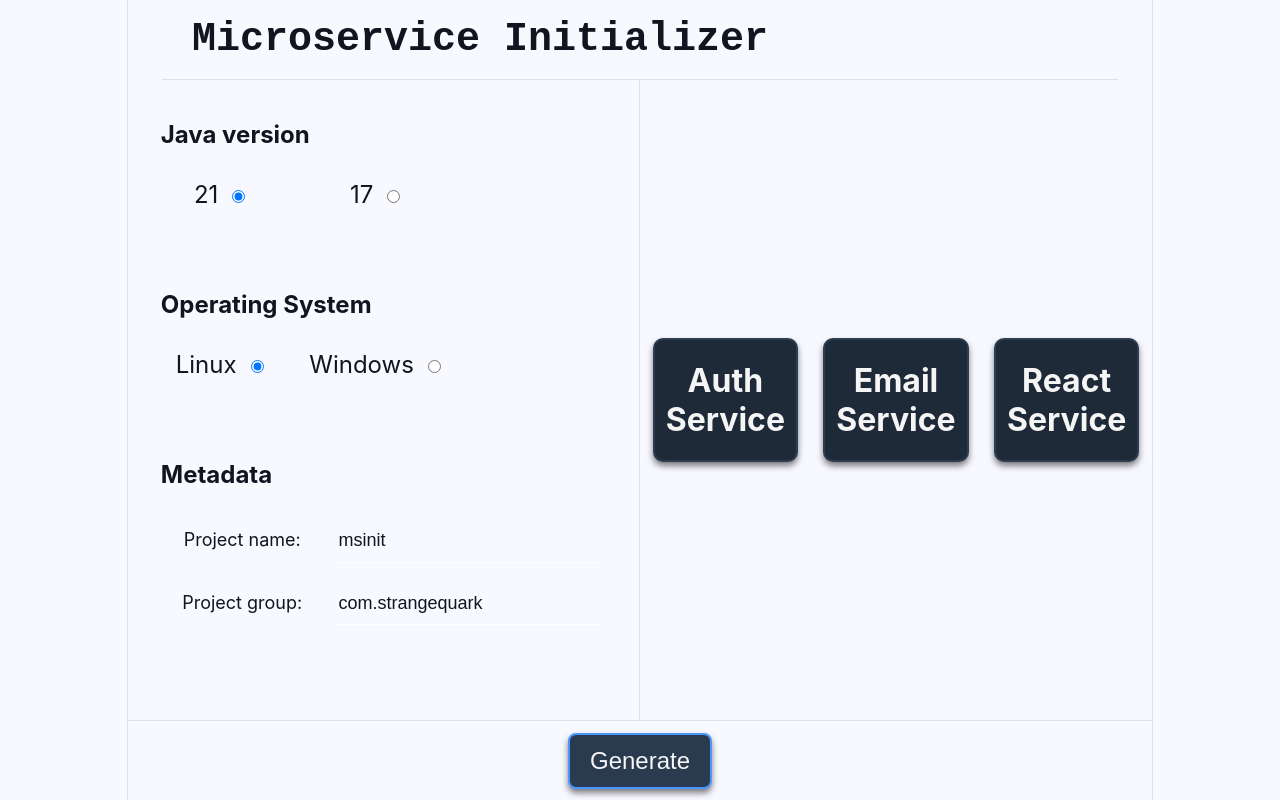
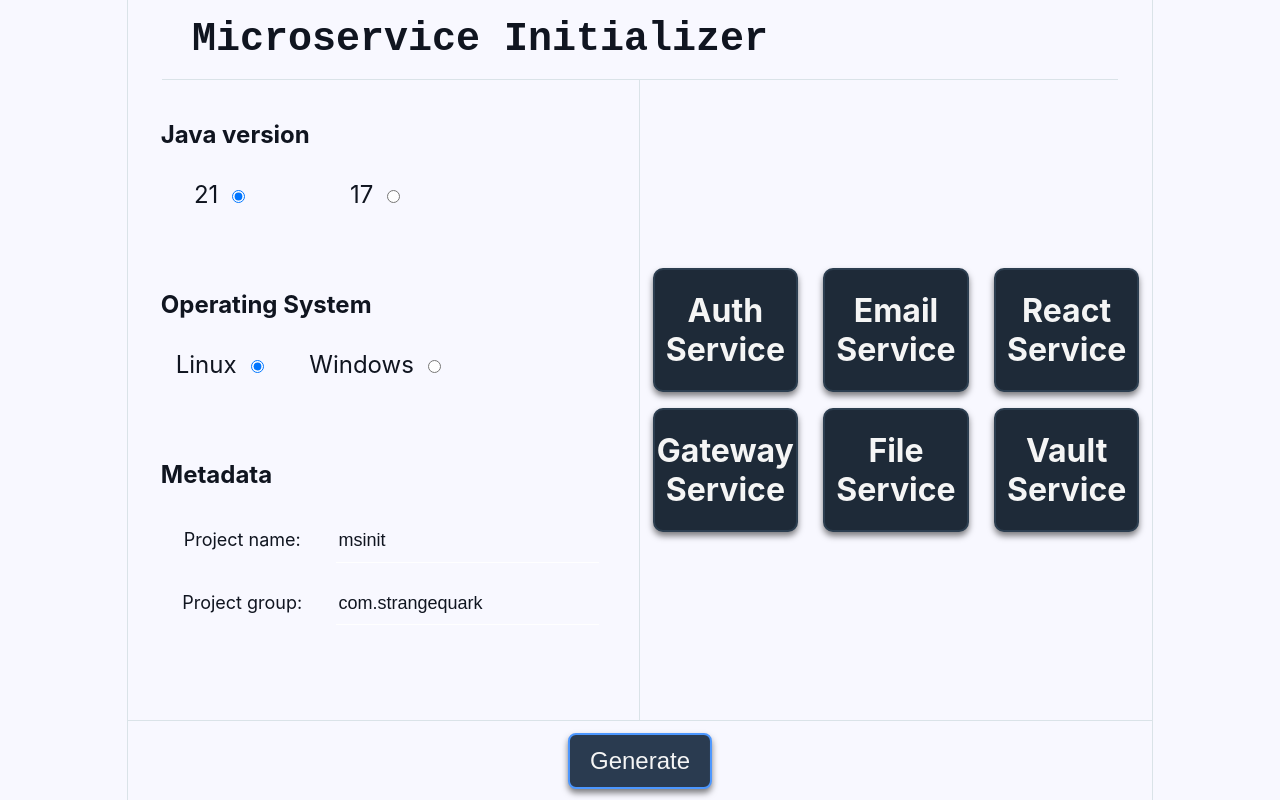
Before and after one commit to StrangeQuark/msinit-frontend, a React (Create React App) app: page / in a window 1280 px wide. Built offline with nearby package versions, Linux system fonts and the light colour scheme.

Commit message:
Add Gateway, File, Vault services

```diff
--- a/src/pages/Home.js
+++ b/src/pages/Home.js
@@ -13,7 +13,9 @@ const Home = () => {
         { name: "Auth Service", isSelected: false, repo: "authservice", branch: "main" },
         { name: "Email Service", isSelected: false, repo: "emailservice", branch: "main" },
         { name: "React Service", isSelected: false, repo: "reactservice", branch: "main" },
-        // { name: "Gateway Service", isSelected: false, repo: "gatewayservice", branch: "main" }
+        { name: "Gateway Service", isSelected: false, repo: "gatewayservice", branch: "main" },
+        { name: "File Service", isSelected: false, repo: "fileservice", branch: "main" },
+        { name: "Vault Service", isSelected: false, repo: "vaultservice", branch: "main" }
     ])
 
     const toggleItem = (index) => {
```
